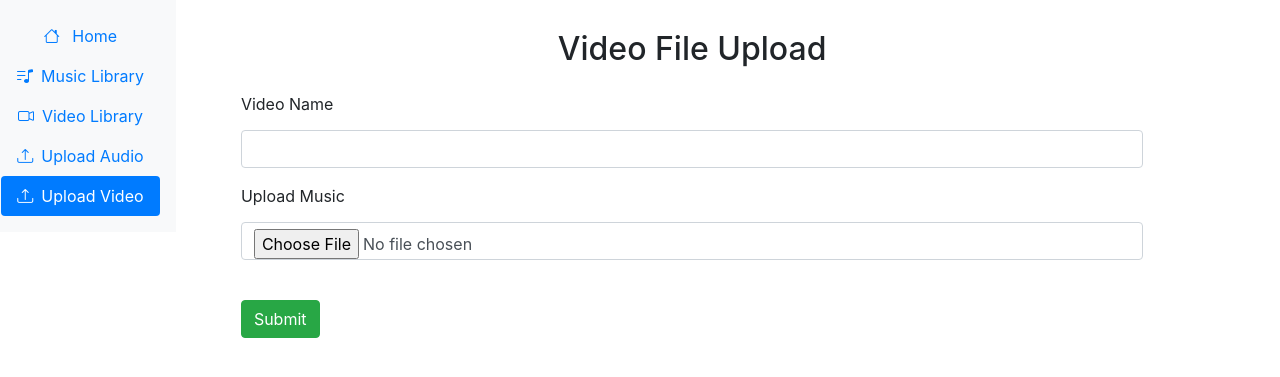
After one commit to ahviky02/Media-Player, a PHP site: page /upload-video.php in a window 1280 px wide. The commit adds this page. Shown: the top 377 px of the page. Run offline with PHP 8.4, Linux system fonts and the light colour scheme; a stand-in replaces the project's code that opens the database connection.

Commit message:
video library add

```diff
--- a/api/upload_music.php
+++ b/api/upload_music.php
@@ -4,7 +4,7 @@ require_once 'dbcon.php';
 require_once '../Library/getid3/getid3.php';
 
 if (isset($_POST['upload_music'])) {
-    $targetDirectory = "../uploads/";
+    $targetDirectory = "../uploads/audios/";
     $uploadedFile = $_FILES['file']['name'];
     $targetFile = $targetDirectory . basename($uploadedFile);
 
--- a/music.php
+++ b/music.php
@@ -70,7 +70,7 @@ require_once './api/dbcon.php';
 
                                 if (mysqli_num_rows($query_result) > 0) {
                                     while ($music = mysqli_fetch_assoc($query_result)) {
-                                        $source = 'uploads/' . $music['pre_name'];
+                                        $source = 'uploads/audios/' . $music['pre_name'];
                                         $id = "icon" . $music['mid'];
                                 ?>
 
--- a/side-bar.php
+++ b/side-bar.php
@@ -14,17 +14,26 @@
                                     echo 'class="nav-link link-dark"';
                                 } ?>><i class="bi bi-music-note-list pr-2"></i></i>Music Library</a></li>
 
+        <li><a href="video.php" <?php if ($active_page === 'video') {
+                                    echo
+                                    'class="nav-link active"';
+                                } else {
+                                    echo 'class="nav-link link-dark"';
+                                } ?>><i class="bi bi-camera-video pr-2"></i>Video Library</a></li>
+
         <li><a href="upload.php" <?php if ($active_page === 'upload') {
                                         echo
                                         'class="nav-link active"';
                                     } else {
                                         echo 'class="nav-link link-dark"';
                                     } ?>><i class="bi bi-upload pr-2"></i>Upload Audio</a></li>
-        <li><a href="about.php" <?php if ($active_page === 'about') {
-                                    echo
-                                    'class="nav-link active"';
-                                } else {
-                                    echo 'class="nav-link link-dark"';
-                                } ?>><i class="bi bi-camera-video pr-2"></i>Video Library</a></li>
+
+        <li><a href="upload-video.php" <?php if ($active_page === 'upload-video') {
+                                            echo
+                                            'class="nav-link active"';
+                                        } else {
+                                            echo 'class="nav-link link-dark"';
+                                        } ?>><i class="bi bi-upload pr-2"></i>Upload Video</a></li>
+
     </ul>
 </div>
--- /dev/null
+++ b/upload-video.php
@@ -0,0 +1,63 @@
+<?php
+session_start(); // Start the session
+
+require_once './api/dbcon.php';
+include('header.php');
+?>
+
+
+<div class="row">
+
+
+    <div>
+        <?php
+        // Define the active page variable based on the current page
+        $active_page = basename($_SERVER['PHP_SELF'], ".php");
+        // Include the navbar.php file
+        include('side-bar.php');
+
+        ?>
+
+
+    </div>
+
+    <div class="main-content col-md-9 col-sm-7">
+
+
+
+        <div class="upload">
+
+            <form action="./api/upload_video.php" method="post" enctype="multipart/form-data">
+                <h2 style="text-align: center;">Video File Upload</h2>
+
+                <div class="mb-3">
+                    <span class="text-success"><?php
+                                                // Display the message if it exists
+                                                if (isset($_SESSION['Video_Upload'])) {
+                                                    echo $_SESSION['Video_Upload'];
+                                                    unset($_SESSION['Video_Upload']); // Clear the message
+                                                }
+                                                ?></span>
+                </div>
+
+                <div class="mb-3">
+                    <label for="music_name" class="form-label">Video Name</label>
+                    <input type="text" name="video_name" class="form-control">
+                </div>
+
+                <div class="mb-3">
+                    <label class="form-label">Upload Music</label>
+                    <input type="file" accept="video/mp4, video/webm" class="form-control" id="f" name="file">
+                </div>
+                <br>
+                <button class="btn btn-success" name="upload_video" type="submit">Submit</button>
+            </form>
+        </div>
+
+    </div>
+</div>
+
+
+</body>
+
+</html>
--- a/upload.php
+++ b/upload.php
@@ -47,7 +47,7 @@ include('header.php');
 
                 <div class="mb-3">
                     <label class="form-label">Upload Music</label>
-                    <input type="file" class="form-control" id="f" name="file">
+                    <input type="file" accept="audio/mp3, audio/wav" class="form-control" id="f" name="file">
                 </div>
                 <br>
                 <button class="btn btn-success" name="upload_music" type="submit">Submit</button>
```
Also changed, not shown: api/upload_video.php (added, +40 -0 lines), ground.php (added, +27 -0 lines), video.php (added, +121 -0 lines).
